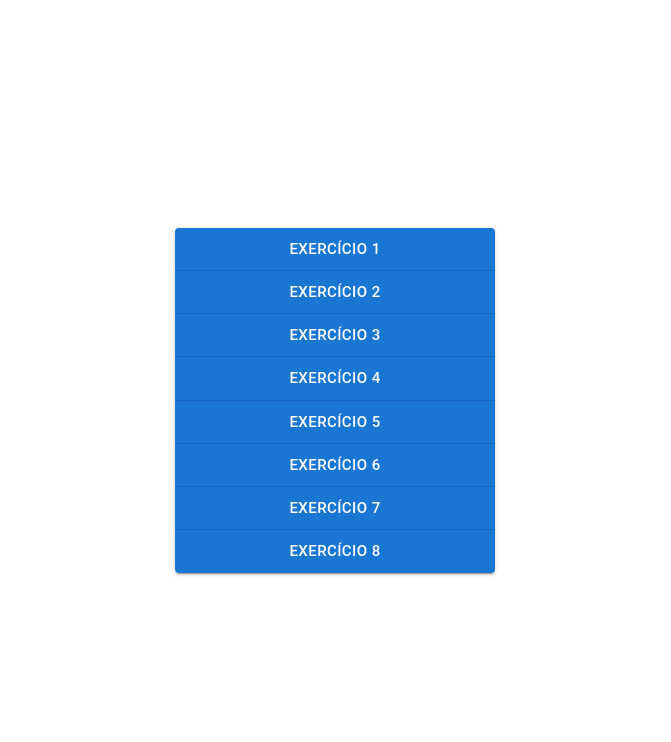
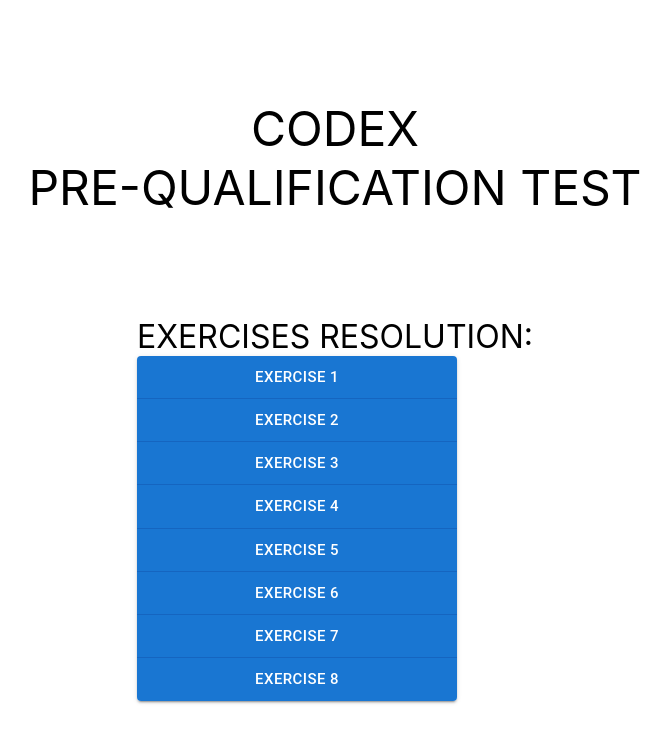
Before and after one commit to JoaoVgon31/CODEX-PRE-QUALIFICATION-TEST, a React (Create React App) app: page / in a window 1280 px wide. Shown: the top 742 px of the page, without its empty margins (305-976 px from the left). Built offline with nearby package versions, Linux system fonts and the light colour scheme.

Commit message:
Added home page title

```diff
--- a/src/components/ExercisesMenu.tsx
+++ b/src/components/ExercisesMenu.tsx
@@ -3,14 +3,14 @@ import { Button, ButtonGroup } from '@material-ui/core';
 
 function ExercisesMenu(): JSX.Element {
 	const menuItems = [
-		'Exercício 1',
-		'Exercício 2',
-		'Exercício 3',
-		'Exercício 4',
-		'Exercício 5',
-		'Exercício 6',
-		'Exercício 7',
-		'Exercício 8',
+		'Exercise 1',
+		'Exercise 2',
+		'Exercise 3',
+		'Exercise 4',
+		'Exercise 5',
+		'Exercise 6',
+		'Exercise 7',
+		'Exercise 8',
 	];
 
 	return (
--- a/src/pages/Home.tsx
+++ b/src/pages/Home.tsx
@@ -4,7 +4,14 @@ import ExercisesMenu from '../components/ExercisesMenu';
 function Home(): JSX.Element {
 	return (
 		<div className="flex flex-col justify-evenly align-center w-full-screen h-full-screen">
-			<ExercisesMenu />
+			<div className="flex flex-col justify-center align-center lg-text">
+				<div>CODEX</div>
+				<div>PRE-QUALIFICATION TEST</div>
+			</div>
+			<div>
+				<div className="flex justify-center md-text">EXERCISES RESOLUTION:</div>
+				<ExercisesMenu />
+			</div>
 		</div>
 	);
 }
--- a/src/styles/fonts.css
+++ b/src/styles/fonts.css
@@ -1,3 +1,7 @@
-.large-text {
+.md-text {
+	font-size: 2rem;
+}
+
+.lg-text {
 	font-size: 3rem;
 }
```
